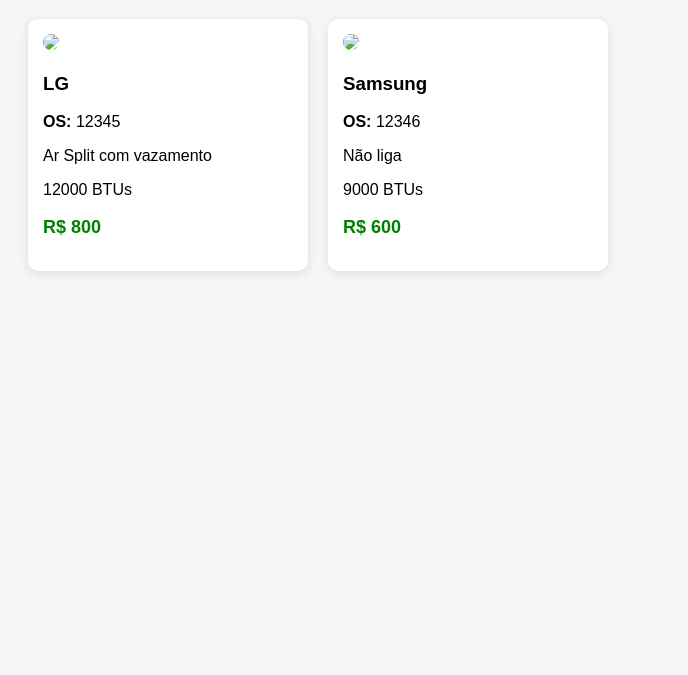
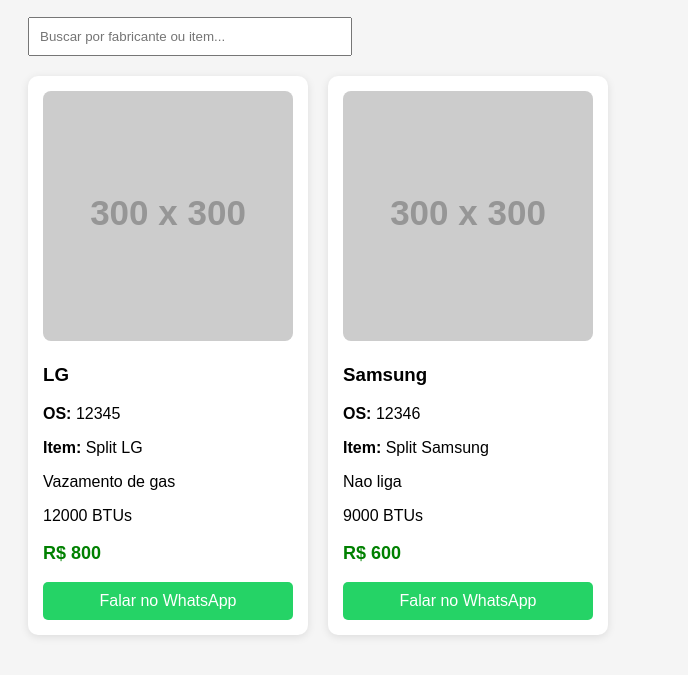
Before and after one commit to alexandreketels-byte/Danificados-sald-o-, a plain HTML site: page index.html in a window 1280 px wide. Shown: the part 89-764 px from the top of the page, without its empty margins (0-688 px from the left). Drawn offline with Linux system fonts and the light colour scheme; placeholder pictures from the web are drawn by us.

Commit message:
Add files via upload

```diff
--- /dev/null
+++ b/dados.csv
@@ -0,0 +1,3 @@
+os,item,defeito,fabricante,btus,valor,foto
+12345,Split LG,Vazamento de gas,LG,12000,800,https://via.placeholder.com/300
+12346,Split Samsung,Nao liga,Samsung,9000,600,https://via.placeholder.com/300
--- a/index.html
+++ b/index.html
@@ -9,6 +9,10 @@
 
   <h1>Saldão de Ar Condicionado (com defeito)</h1>
 
+  <div class="filtros">
+    <input type="text" id="busca" placeholder="Buscar por fabricante ou item..." />
+  </div>
+
   <div id="catalogo"></div>
 
   <script src="script.js"></script>
--- a/script.js
+++ b/script.js
@@ -1,33 +1,51 @@
-const produtos = [
-  {
-    os: "12345",
-    descricao: "Ar Split com vazamento",
-    fabricante: "LG",
-    btus: "12000",
-    valor: "R$ 800",
-    imagem: "imagens/ar1.jpg"
-  },
-  {
-    os: "12346",
-    descricao: "Não liga",
-    fabricante: "Samsung",
-    btus: "9000",
-    valor: "R$ 600",
-    imagem: "imagens/ar2.jpg"
+let produtos = [];
+
+async function carregarDados() {
+  const resposta = await fetch("dados.csv");
+  const texto = await resposta.text();
+
+  const linhas = texto.split("\n").slice(1);
+
+  produtos = linhas.map(linha => {
+    const [os, item, defeito, fabricante, btus, valor, foto] = linha.split(",");
+    return { os, item, defeito, fabricante, btus, valor, foto };
+  }).filter(p => p.os);
+
+  renderizar(produtos);
 }
-];
 
+function renderizar(lista) {
   const catalogo = document.getElementById("catalogo");
+  catalogo.innerHTML = "";
 
-produtos.forEach(produto => {
+  lista.forEach(p => {
+    const mensagem = `Tenho interesse na OS ${p.os} - ${p.item}`;
+    const link = `https://wa.me/55SEUNUMERO?text=${encodeURIComponent(mensagem)}`;
+
     catalogo.innerHTML += `
       <div class="card">
-      <img src="${produto.imagem}" />
-      <h3>${produto.fabricante}</h3>
-      <p><strong>OS:</strong> ${produto.os}</p>
-      <p>${produto.descricao}</p>
-      <p>${produto.btus} BTUs</p>
-      <p class="preco">${produto.valor}</p>
+        <img src="${p.foto}" />
+        <h3>${p.fabricante}</h3>
+        <p><strong>OS:</strong> ${p.os}</p>
+        <p><strong>Item:</strong> ${p.item}</p>
+        <p>${p.defeito}</p>
+        <p>${p.btus} BTUs</p>
+        <p class="preco">R$ ${p.valor}</p>
+        <a class="botao" href="${link}" target="_blank">Falar no WhatsApp</a>
       </div>
     `;
   });
+}
+
+document.getElementById("busca").addEventListener("input", (e) => {
+  const termo = e.target.value.toLowerCase();
+
+  const filtrados = produtos.filter(p =>
+    p.fabricante.toLowerCase().includes(termo) ||
+    p.item.toLowerCase().includes(termo)
+  );
+
+  renderizar(filtrados);
+});
+
+carregarDados();
--- a/style.css
+++ b/style.css
@@ -2,6 +2,19 @@
   font-family: Arial;
   background: #f5f5f5;
   padding: 20px;
+}
+
+h1 {
+  margin-bottom: 20px;
+}
+
+.filtros {
+  margin-bottom: 20px;
+}
+
+#busca {
+  padding: 10px;
+  width: 300px;
 }
 
 #catalogo {
@@ -28,3 +41,14 @@
   font-weight: bold;
   font-size: 18px;
 }
+
+.botao {
+  display: block;
+  margin-top: 10px;
+  padding: 10px;
+  background: #25D366;
+  color: white;
+  text-align: center;
+  text-decoration: none;
+  border-radius: 5px;
+}
```
Lines whose indentation alone changed are shown as unchanged.
